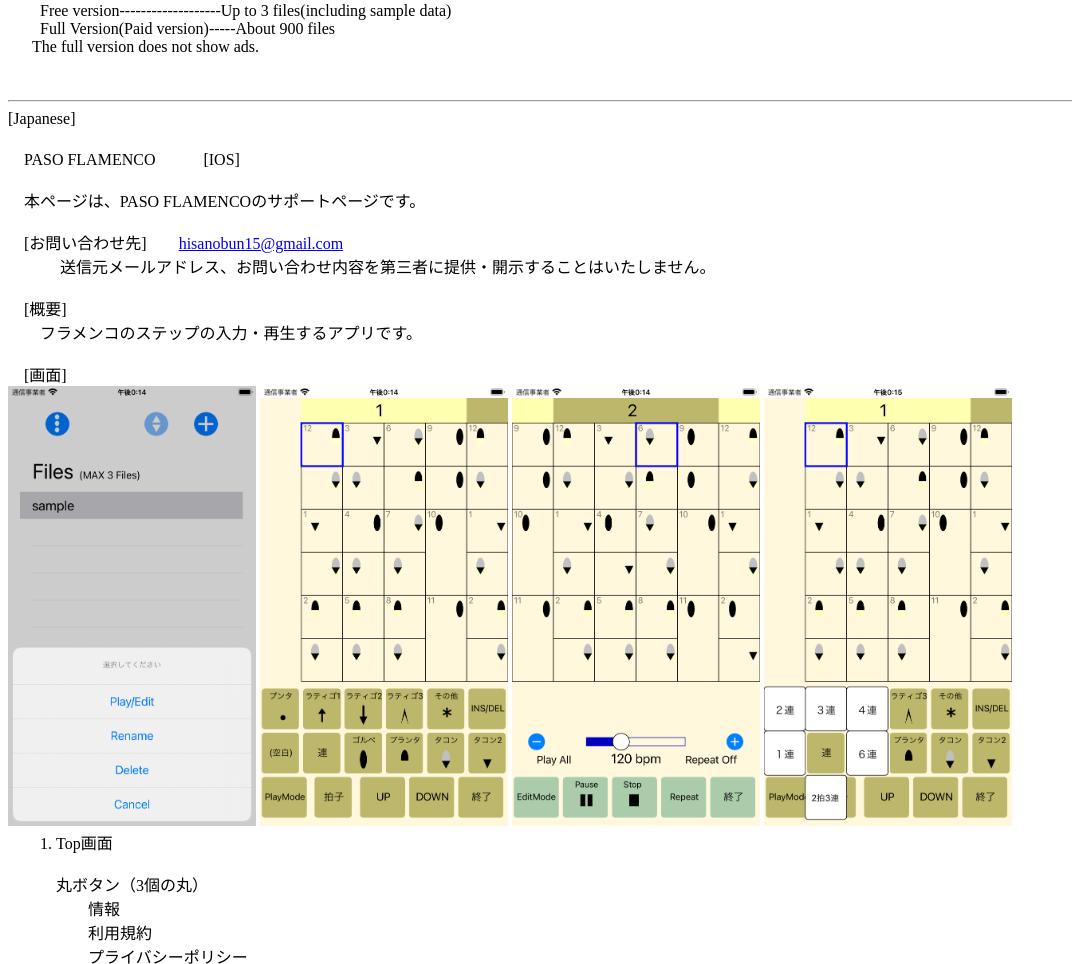
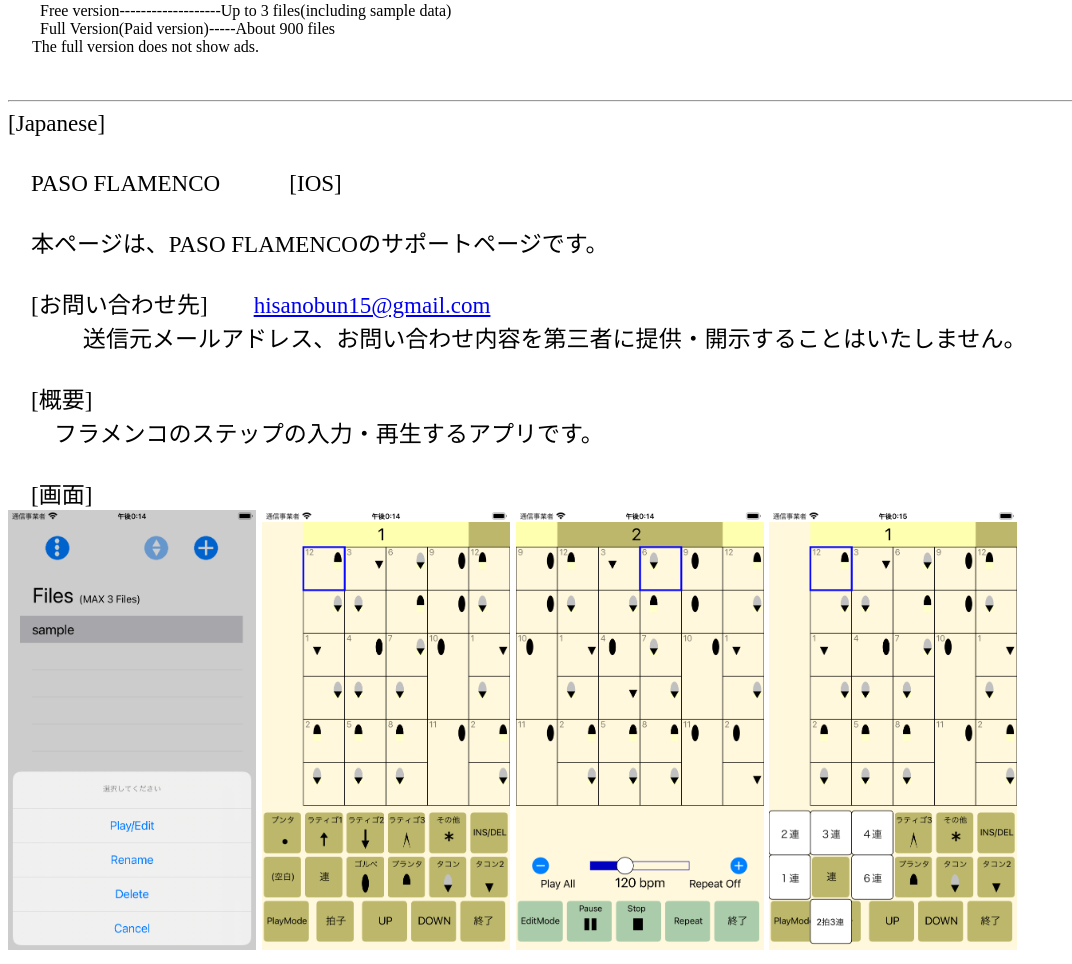
Before and after one commit to nakagawa32/html_paso_ios_sousa, a plain HTML site: page index.html in a window 1280 px wide. Shown: the part 1134-2098 px from the top of the page, without its empty margins (0-1072 px from the left). Drawn offline with Linux system fonts and the light colour scheme.

Commit message:
Update index.html

```diff
--- a/index.html
+++ b/index.html
@@ -59,6 +59,8 @@
 
 <HR>
 
+    <big><big>
+
 [Japanese]<br>
 <br>
 <span lang="ja">　PASO&nbsp;FLAMENCO　　　[IOS]<br>
@@ -115,6 +117,7 @@
 
 <br>
 
+  </big></big>
 
 <HR>
 
```
